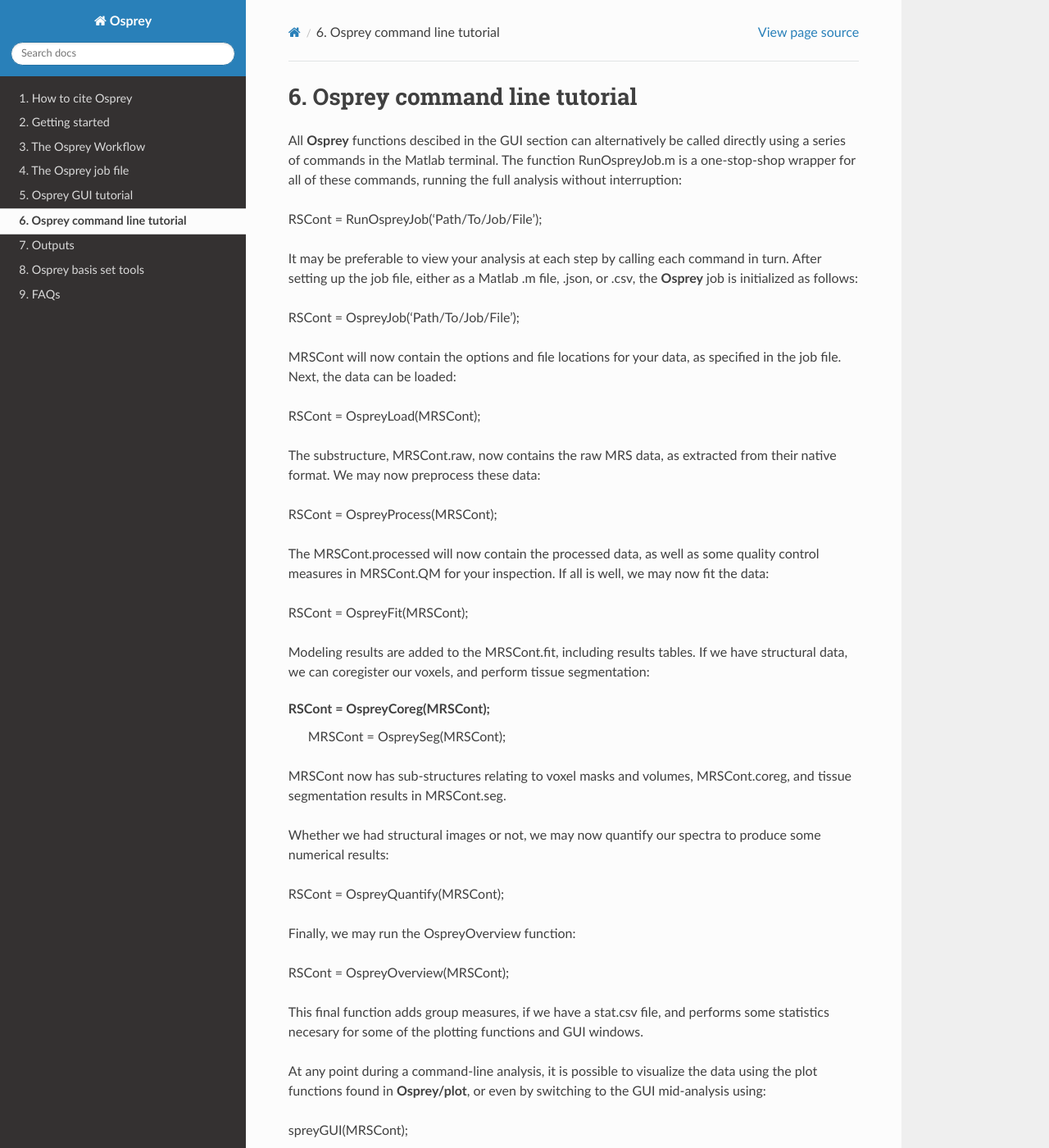
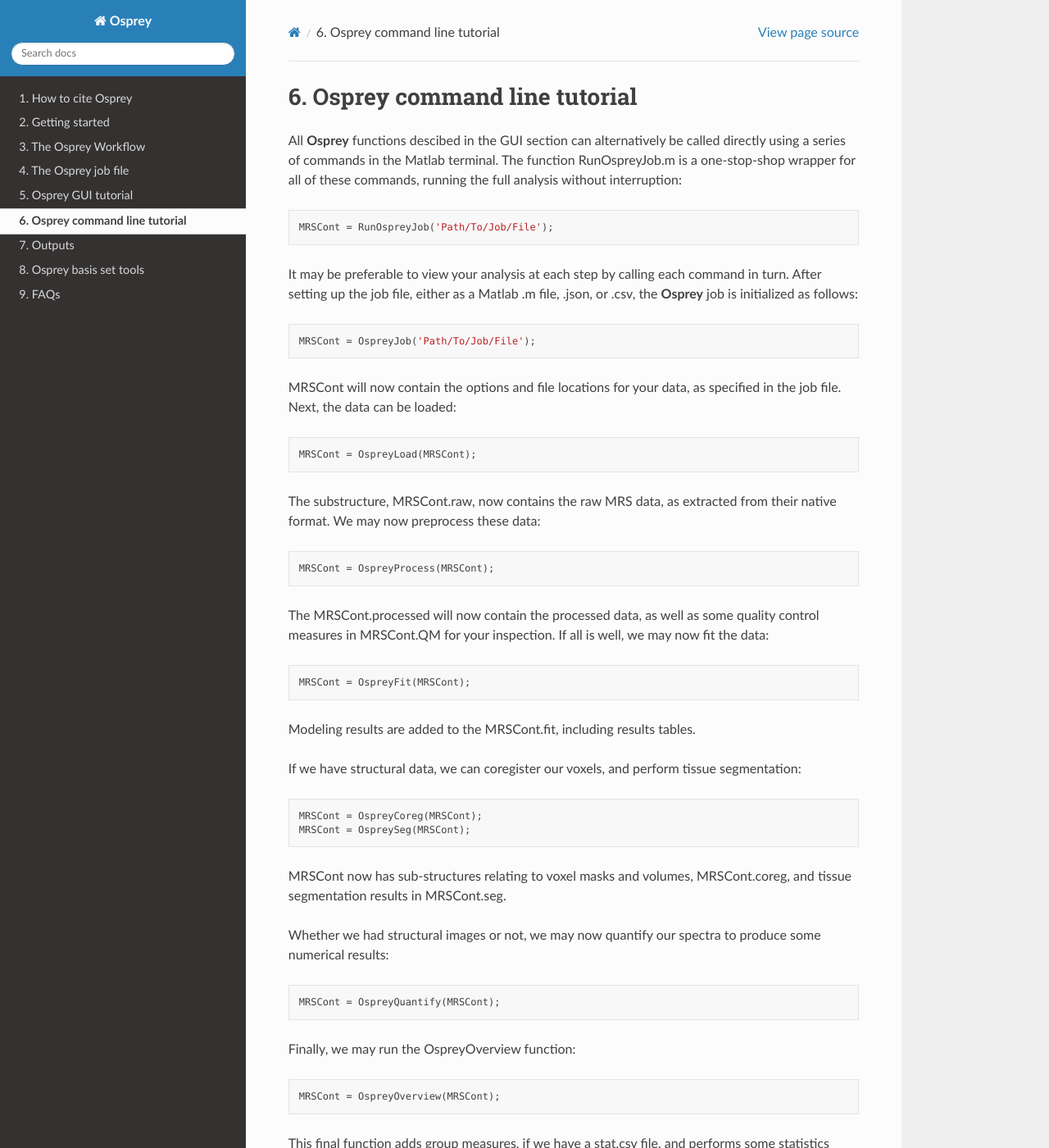
Before and after one commit to schorschinho/osprey-docs-test, a Sphinx documentation site: the page built from docs/tutorial_cmd.rst, in a window 1280 px wide and 1400 px high. Shown: the whole window at 82% size. Built offline with Sphinx 7.4.7 and the Read the Docs theme 3.1.0, drawn with Linux system fonts in a browser that asks for light colours.

Commit message:
Add MATLAB code blocks
Looks fancier.

```diff
--- a/docs/tutorial_cmd.rst
+++ b/docs/tutorial_cmd.rst
@@ -6,73 +6,68 @@
 The function RunOspreyJob.m is a one-stop-shop wrapper for all of these
 commands, running the full analysis without interruption:
 
+.. code-block:: matlab
 
-
-RSCont = RunOspreyJob('Path/To/Job/File');
+   MRSCont = RunOspreyJob('Path/To/Job/File');
 
 It may be preferable to view your analysis at each step by calling each
 command in turn. After setting up the job file, either as a Matlab .m
 file, .json, or .csv, the **Osprey** job is initialized as follows:
 
+.. code-block:: matlab
 
-
-RSCont = OspreyJob('Path/To/Job/File');
+   MRSCont = OspreyJob('Path/To/Job/File');
 
 MRSCont will now contain the options and file locations for your data,
 as specified in the job file. Next, the data can be loaded:
 
+.. code-block:: matlab
 
-
-RSCont = OspreyLoad(MRSCont);
+   MRSCont = OspreyLoad(MRSCont);
 
 The substructure, MRSCont.raw, now contains the raw MRS data, as
 extracted from their native format. We may now preprocess these data:
 
+.. code-block:: matlab
 
-
-RSCont = OspreyProcess(MRSCont);
+   MRSCont = OspreyProcess(MRSCont);
 
 The MRSCont.processed will now contain the processed data, as well as
-some quality control measures in MRSCont.QM for your inspection. If all
-is well, we may now fit the data:
+some quality control measures in MRSCont.QM for your inspection. If all is well, we may now fit the data:
 
+.. code-block:: matlab
 
-
-RSCont = OspreyFit(MRSCont);
+   MRSCont = OspreyFit(MRSCont);
 
 Modeling results are added to the MRSCont.fit, including results tables.
+
 If we have structural data, we can coregister our voxels, and perform
 tissue segmentation:
 
+.. code-block:: matlab
 
-
-RSCont = OspreyCoreg(MRSCont);
+   MRSCont = OspreyCoreg(MRSCont);
    MRSCont = OspreySeg(MRSCont);
 
 MRSCont now has sub-structures relating to voxel masks and volumes,
 MRSCont.coreg, and tissue segmentation results in MRSCont.seg.
 
-Whether we had structural images or not, we may now quantify our spectra
-to produce some numerical results:
+Whether we had structural images or not, we may now quantify our spectra to produce some numerical results:
 
+.. code-block:: matlab
 
-
-RSCont = OspreyQuantify(MRSCont);
+   MRSCont = OspreyQuantify(MRSCont);
 
 Finally, we may run the OspreyOverview function:
 
+.. code-block:: matlab
 
+   MRSCont = OspreyOverview(MRSCont);
 
-RSCont = OspreyOverview(MRSCont);
+This final function adds group measures, if we have a stat.csv file, and performs some statistics necesary for some of the plotting functions and GUI windows.
 
-This final function adds group measures, if we have a stat.csv file, and
-performs some statistics necesary for some of the plotting functions and
-GUI windows.
+At any point during a command-line analysis, it is possible to visualize the data using the plot functions found in **Osprey/plot**, or even by switching to the GUI mid-analysis using:
 
-At any point during a command-line analysis, it is possible to visualize
-the data using the plot functions found in **Osprey/plot**, or even by
-switching to the GUI mid-analysis using:
+.. code-block:: matlab
 
-
-
-spreyGUI(MRSCont);
+   OspreyGUI(MRSCont);
```
Also changed, not shown: docs/jobfiles.rst (+38 -35 lines).
